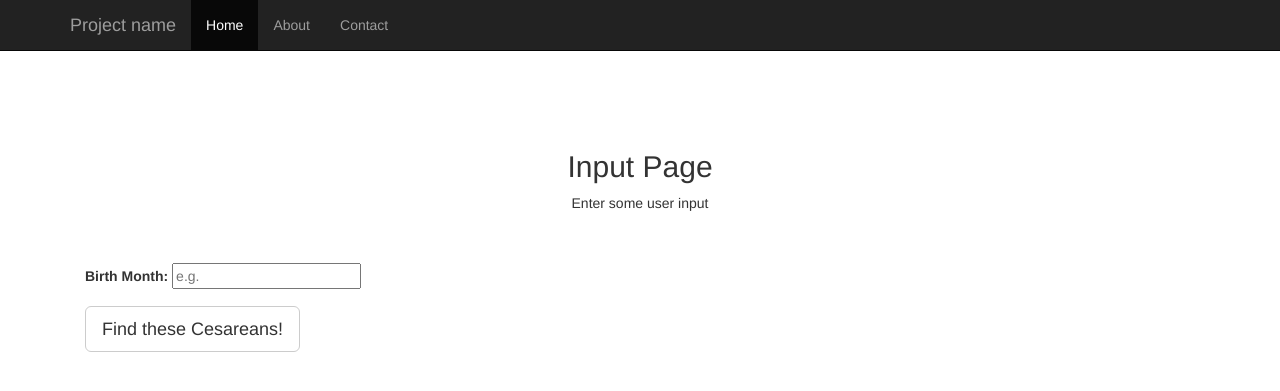
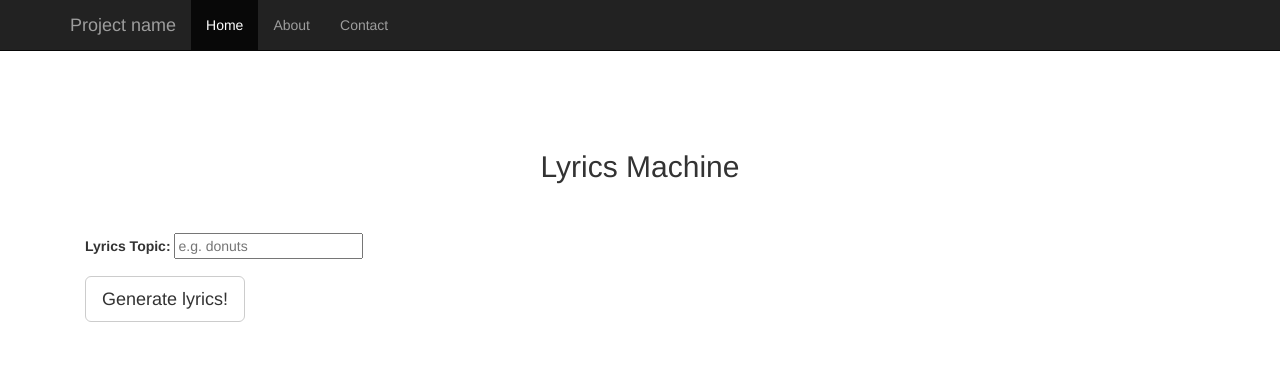
Before and after one commit to stasianik/music-machine, a Flask app: page /input in a window 1280 px wide. Shown: the top 391 px of the page. Run offline with Flask 2, Linux system fonts and the light colour scheme; some libraries are stand-ins or nearby versions.

Commit message:
Customize web app buttons

```diff
--- a/webapp/flaskexample/templates/input.html
+++ b/webapp/flaskexample/templates/input.html
@@ -56,19 +56,18 @@
 <div class="container">
 
    <div class="starter-template">
-       <h2>Input Page</h2>
-       <p>Enter some user input</p>
+       <h2>Lyrics Machine</h2>
    </div>
 
    <div class = "container">
 
      <form action="/output" method="GET">
        <div class="form-group">
-         <label for="birth_month">Birth Month:</label>
-         <input type="text" id="birth_month" name='birth_month' placeholder="e.g. ">
+         <label for="lyrics_topic">Lyrics Topic:</label>
+         <input type="text" id="lyrics_topic" name='lyrics_topic' placeholder="e.g. donuts ">
        </div>
        <div>
-         <button type="submit" class="btn btn-default btn-lg">Find these Cesareans!</button>
+         <button type="submit" class="btn btn-default btn-lg">Generate lyrics!</button>
        </div>
 
      </form>
```
Also changed, not shown: webapp/flaskexample/templates/output.html (+6 -25 lines).
